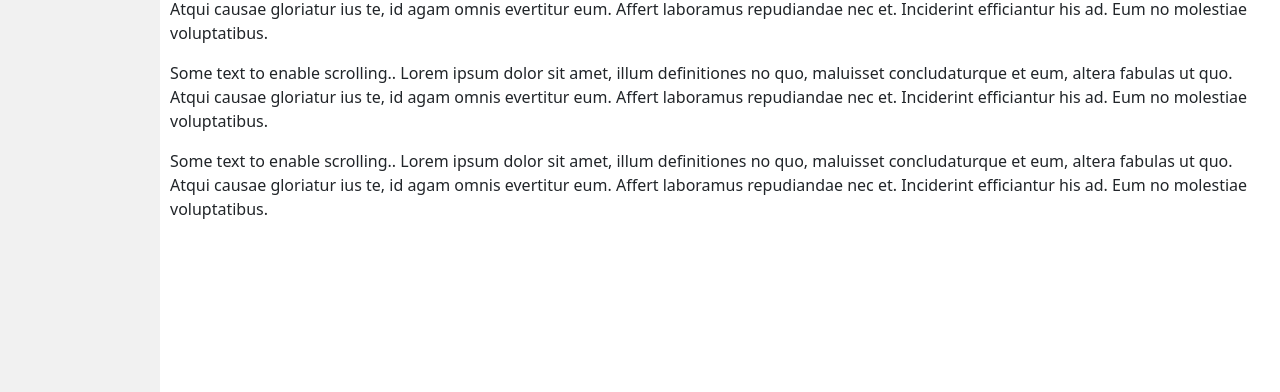
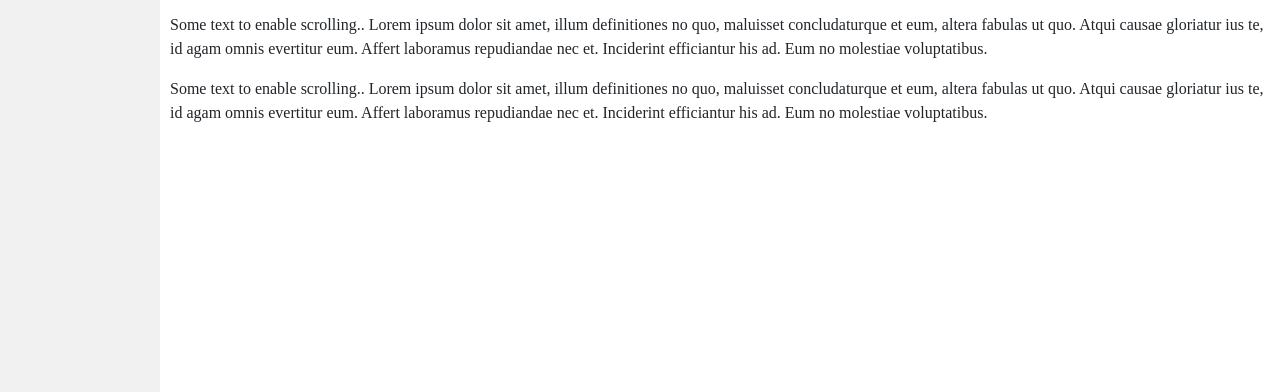
Before and after one commit to mnakahama/css-sandbox, a plain HTML site: page docs/index.html in a window 1280 px wide. Shown: the part 408-800 px from the top of the page. Drawn offline with Linux system fonts and the light colour scheme.

Commit message:
Update style.css
Update

```diff
--- a/docs/style.css
+++ b/docs/style.css
@@ -29,7 +29,7 @@
   .main {
     margin-left: 160px; /* Same as the width of the sidebar */
     padding: 0px 10px;
-    font: DM Sans;
+    font-family:'DM Sans';
   }
 
   /* On smaller screens, where height is less than 450px, change the style of the sidebar (less padding and a smaller font size) */
```
